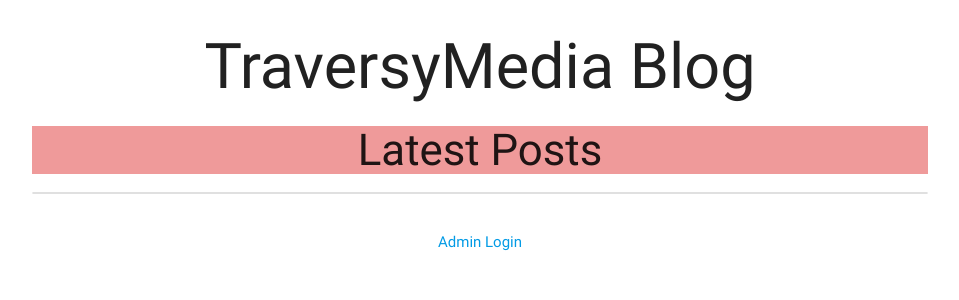
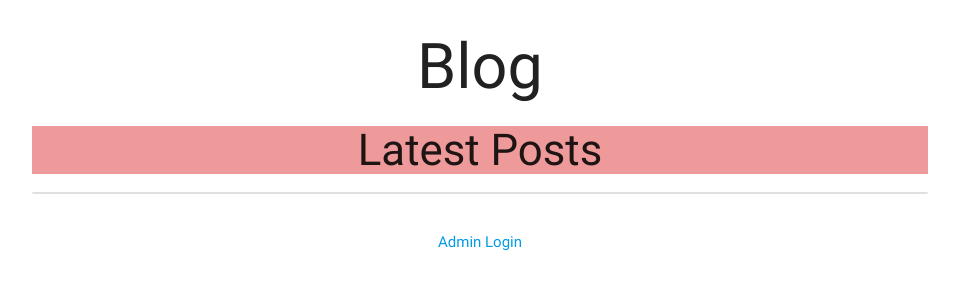
Before and after one commit to arnav58/djangoaws, a Django app: page / in a window 1280 px wide. Shown: the top 300 px of the page, without its empty margins (160-1119 px from the left). Run offline with Django 3.2, Linux system fonts and the light colour scheme; data that the repository does not hold is empty.

Commit message:
Changing layout

```diff
--- a/posts/templates/posts/layout.html
+++ b/posts/templates/posts/layout.html
@@ -5,11 +5,11 @@
   <meta name="viewport" content="width=device-width, initial-scale=1.0">
   <meta http-equiv="X-UA-Compatible" content="ie=edge">
   <link rel="stylesheet" href="https://cdnjs.cloudflare.com/ajax/libs/materialize/0.100.2/css/materialize.min.css">
-  <title>TraversyMedia Blog</title>
+  <title>Blog</title>
 </head>
 <body>
   <header class="container center-align">
-    <h1>TraversyMedia Blog</h1>
+    <h1>Blog</h1>
   </header>
 
   <div class="container">
```
